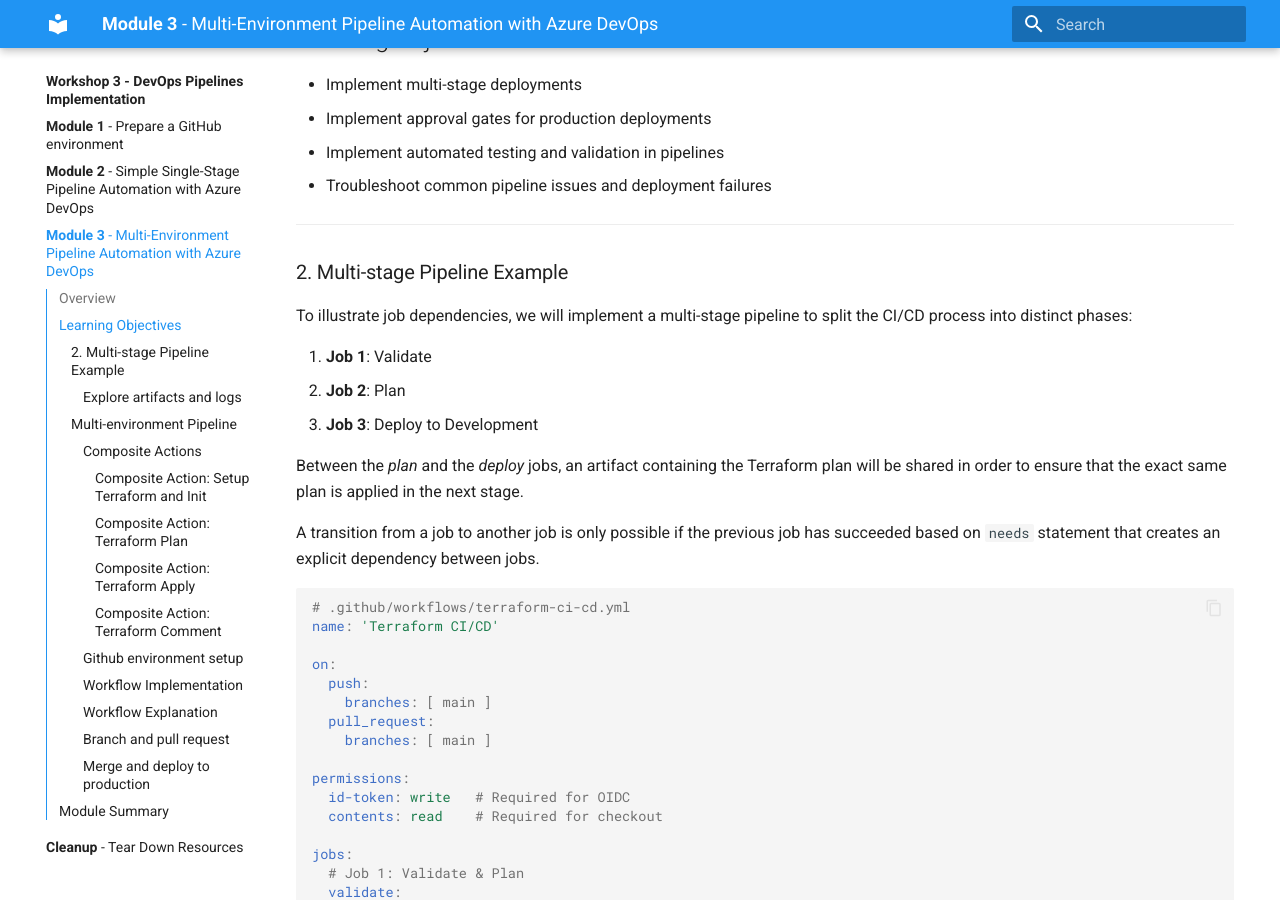
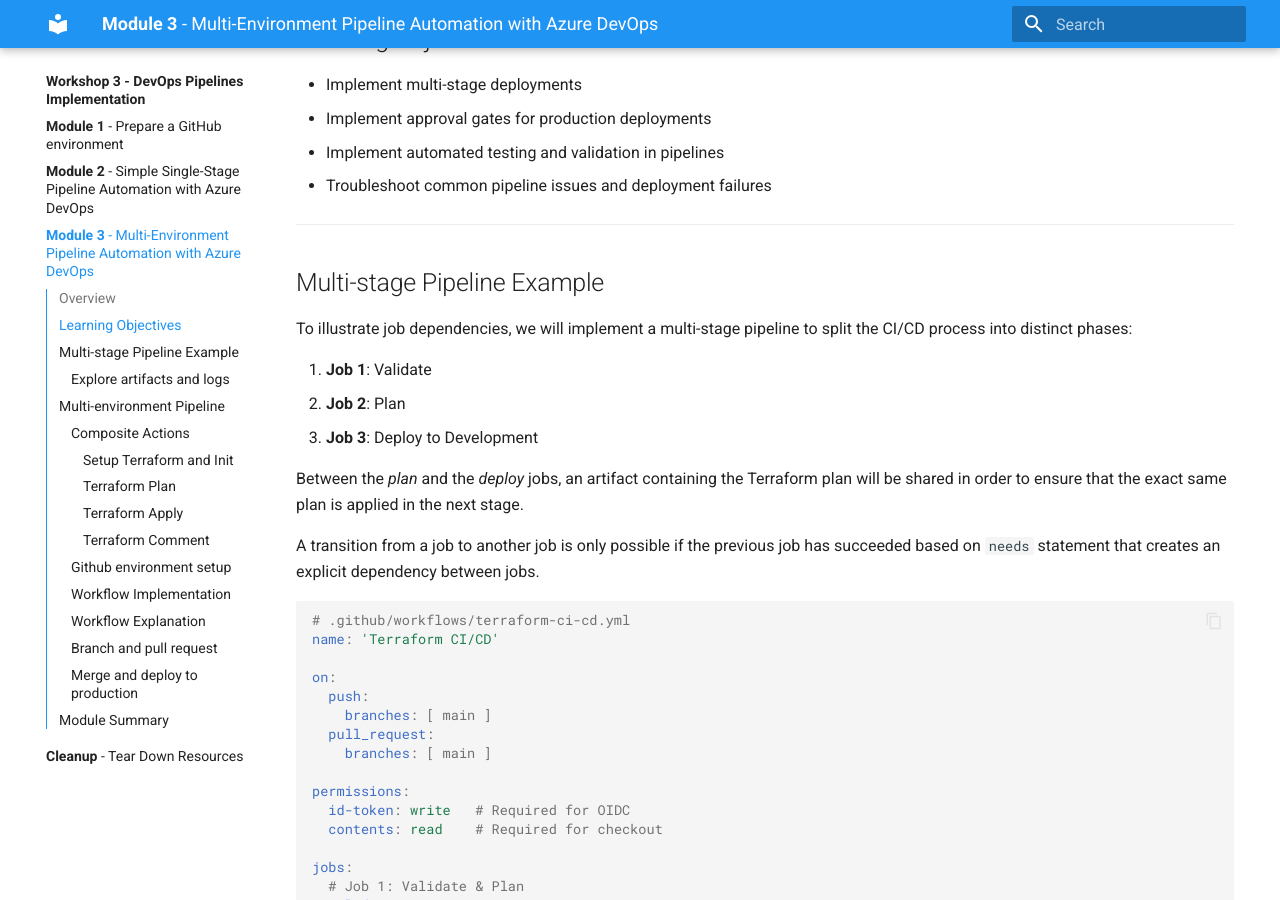
Before and after one commit to lrivallain/ms-alz-workshop, an MkDocs documentation site: the page built from docs/Workshop-3-DevOps-Pipelines-Implementation/content/03-multienv-pipeline.md, in a window 1280 px wide and 900 px high, scrolled down 374 px. Built offline with MkDocs 1.6.1 and Material for MkDocs 9.7.7, drawn with Linux system fonts in a browser that asks for light colours; some of the changed text lies outside the part shown.

Commit message:
2025.10.31 updates

````diff
--- a/docs/Workshop-3-DevOps-Pipelines-Implementation/content/03-multienv-pipeline.md
+++ b/docs/Workshop-3-DevOps-Pipelines-Implementation/content/03-multienv-pipeline.md
@@ -13,7 +13,7 @@ This module covers the implementation of automated Infrastructure as Code deploy
 
 ---
 
-### 2. Multi-stage Pipeline Example
+## Multi-stage Pipeline Example
 
 To illustrate job dependencies, we will implement a multi-stage pipeline to split the CI/CD process into distinct phases:
 
@@ -179,7 +179,9 @@ Once the workflow is completed, you can explore the logs of each job by clicking
 
 You can also explore the artifact generated in the *plan* job by clicking on the `tfplan` link in the summary of the job. As the Terraform plan was saved as a binary file, you won't be able to read it directly but you can download it and use it in your local environment with the `terraform show` command.
 
-### Multi-environment Pipeline
+---
+
+## Multi-environment Pipeline
 
 In the following section we will enhance the previous pipeline to support multiple environments: `dev` and `prod`. We are ignoring the `staging` environment for simplicity.
 
@@ -201,7 +203,7 @@ touch .github/actions/terraform-apply/action.yml
 touch .github/actions/terraform-comment/action.yml
 ```
 
-##### Composite Action: Setup Terraform and Init
+##### Setup Terraform and Init
 
 ```yaml
 # .github/actions/terraform-setup-init/action.yml
@@ -274,7 +276,7 @@ runs:
       working-directory: ${{ inputs.working-directory }}
 ```
 
-##### Composite Action: Terraform Plan
+##### Terraform Plan
 
 ```yaml
 # .github/actions/terraform-plan/action.yml
@@ -337,7 +339,7 @@ runs:
         retention-days: 5
 ```
 
-##### Composite Action: Terraform Apply
+##### Terraform Apply
 
 ```yaml
 # .github/actions/terraform-apply/action.yml
@@ -396,7 +398,7 @@ runs:
       working-directory: ${{ inputs.working-directory }}
 ```
 
-##### Composite Action: Terraform Comment
+##### Terraform Comment
 
 ```yaml
 # .github/actions/terraform-comment/action.yml
````
Also changed, not shown: docs/Workshop-1-Modern-DevOps-IaC-Essentials/content/03-source-control-git.md (+35 -1 lines), docs/Workshop-2-Practical-IaC-Terraform-Azure-Modules/README.md (+1 -1 lines), docs/Workshop-2-Practical-IaC-Terraform-Azure-Modules/content/02-terraform-fundamentals.md (+1 -1 lines), docs/Workshop-3-DevOps-Pipelines-Implementation/content/01-github-environment.md (+5 -2 lines).
